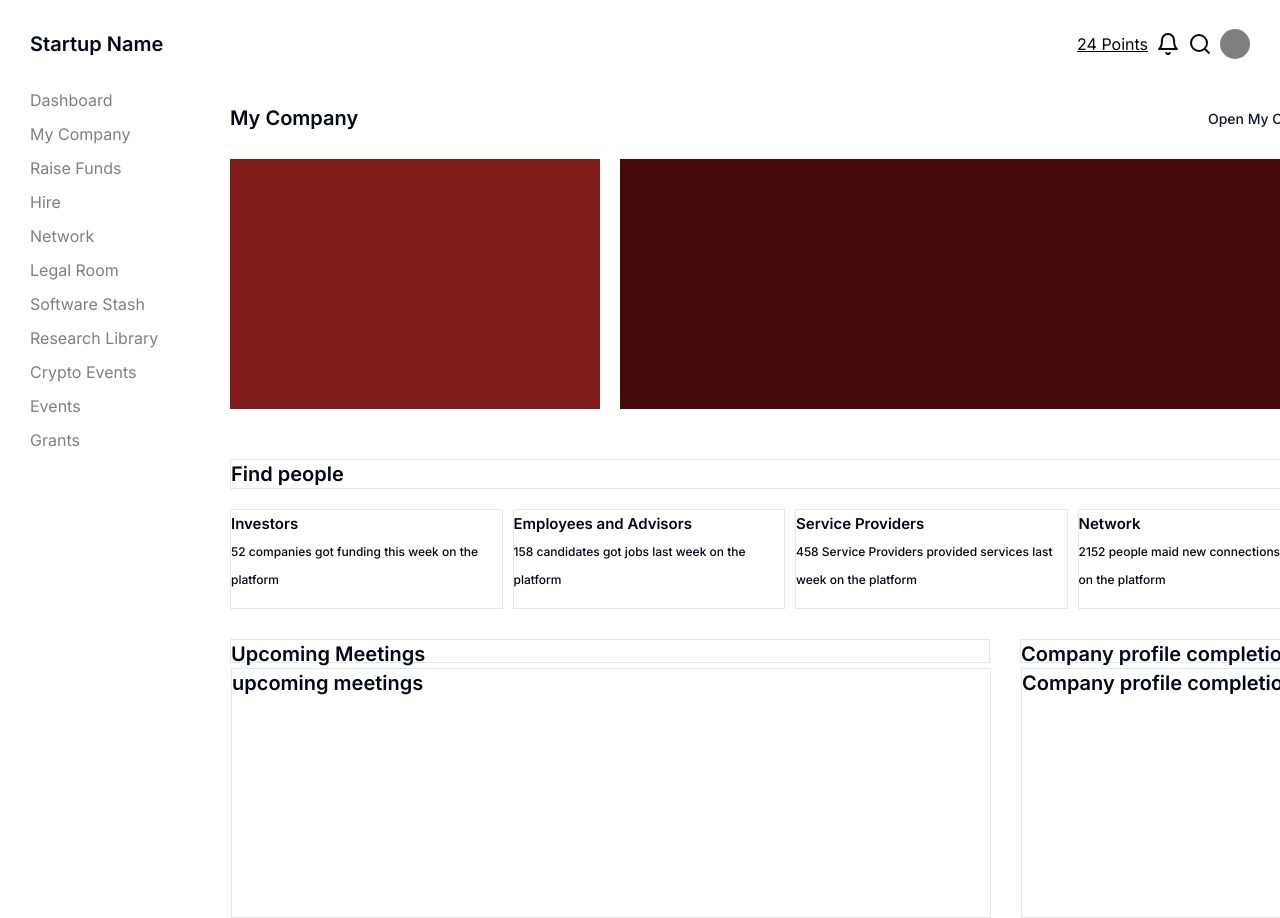
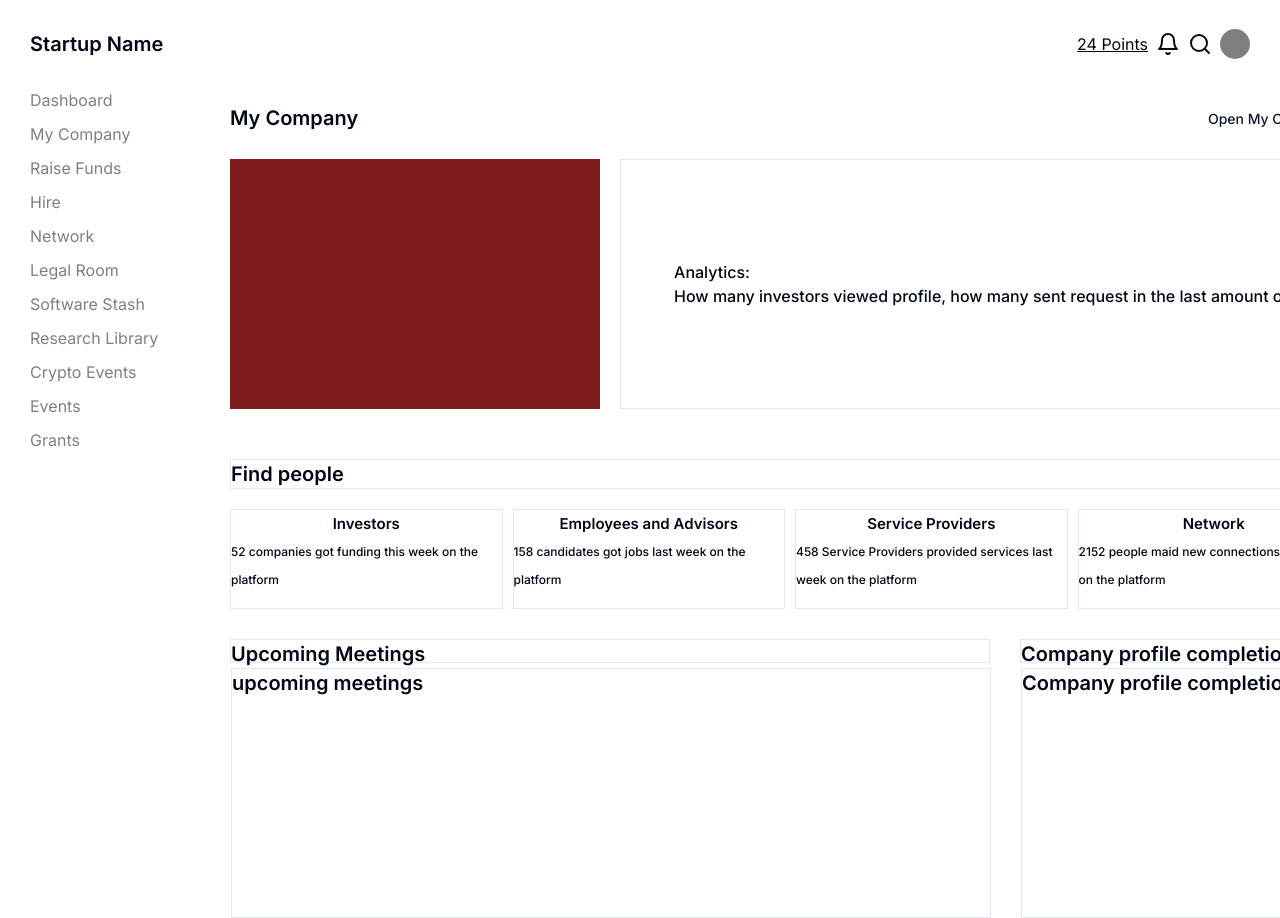
Before and after one commit to ShaikhNabeelShabbir/unbundl-web, a React (Vite) app: page /founder-dashboard in a window 1280 px wide. Both pictures are taken after a click on the button "Dashboard". Shown: the top 918 px of the page. Built offline with nearby package versions, Linux system fonts and the light colour scheme.

Commit message:
started dash board

```diff
--- a/src/pages/startup/dashboard.tsx
+++ b/src/pages/startup/dashboard.tsx
@@ -17,33 +17,41 @@ const Dashboard: React.FC = () => {
         </div>
         <div className="flex flex-row">
           <div className="mt-[20px] mb-[20px] font-medium text-base w-[370px] h-[250px] bg-red-900"></div>
-          <div className="mt-[20px] mb-[20px] font-medium text-base ml-[20px] w-[760px] h-[250px] bg-red-950"></div>
+          <div className="mt-[20px] mb-[20px] font-medium text-base ml-[20px] w-[760px] h-[250px] border flex items-center justify-center">
+            Analytics:
+            <br /> How many investors viewed profile, how many sent request in
+            the last amount of time
+          </div>
         </div>
         <div className="mt-[30px] mb-[20px] border mr-[30px] font-semibold text-lg">
           Find people
         </div>
         <div className="flex flex-row mr-[30px] font-semibold text-lg space-x-[10px]">
           <div className="border w-[272.5px] h-[100px] font-semibold text-[15px]">
-            Investors{" "}
-            <div className="text-[12px] font-medium">
+            <div className="flex items-center justify-center">Investors </div>
+            <div className="text-[12px] font-medium flex items-center justify-center">
               52 companies got funding this week on the platform
             </div>
           </div>
           <div className="border w-[272.5px] h-[100px] font-semibold text-[15px]">
-            Employees and Advisors{" "}
-            <div className="text-[12px] font-medium">
+            <div className="flex items-center justify-center">
+              Employees and Advisors{" "}
+            </div>
+            <div className="text-[12px] font-medium flex items-center justify-center">
               158 candidates got jobs last week on the platform
             </div>{" "}
           </div>
           <div className="border w-[272.5px] h-[100px] font-semibold text-[15px] ">
-            Service Providers{" "}
-            <div className="text-[12px] font-medium">
+            <div className="flex items-center justify-center">
+              Service Providers{" "}
+            </div>
+            <div className="text-[12px] font-medium flex items-center justify-center">
               458 Service Providers provided services last week on the platform
             </div>
           </div>
           <div className="border w-[272.5px] h-[100px] font-semibold text-[15px]">
-            Network{" "}
-            <div className="text-[12px] font-medium">
+            <div className="flex items-center justify-center">Network </div>
+            <div className="text-[12px] font-medium flex items-center justify-center ">
               2152 people maid new connections last week on the platform
             </div>
           </div>
```
